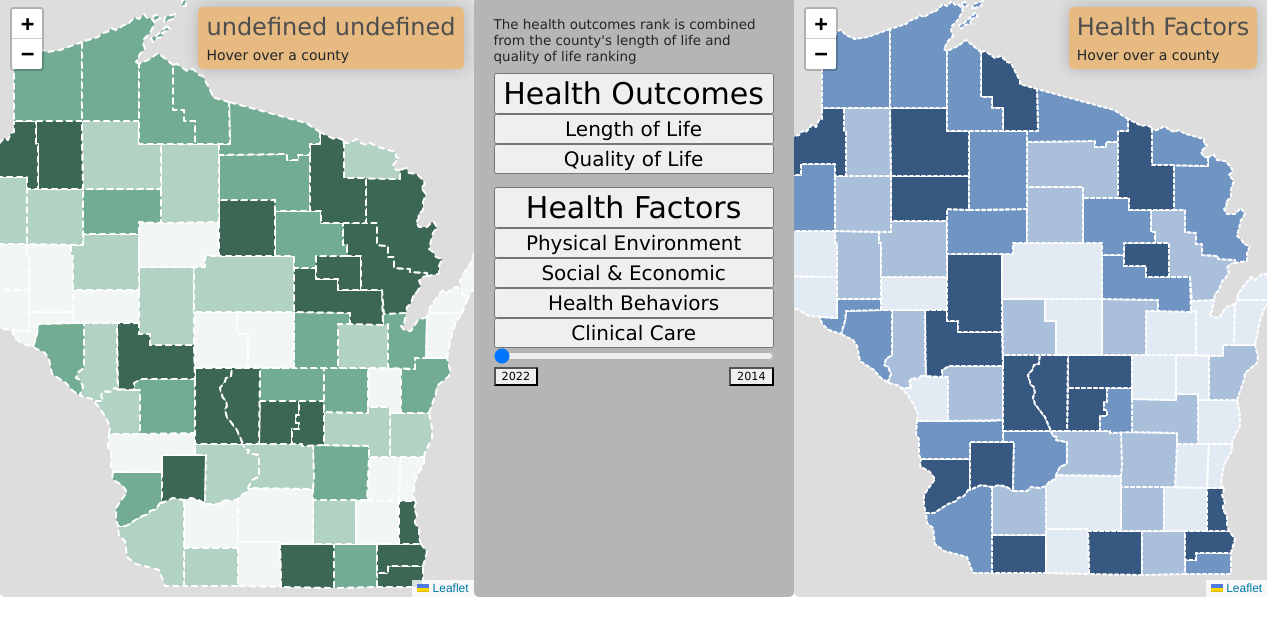
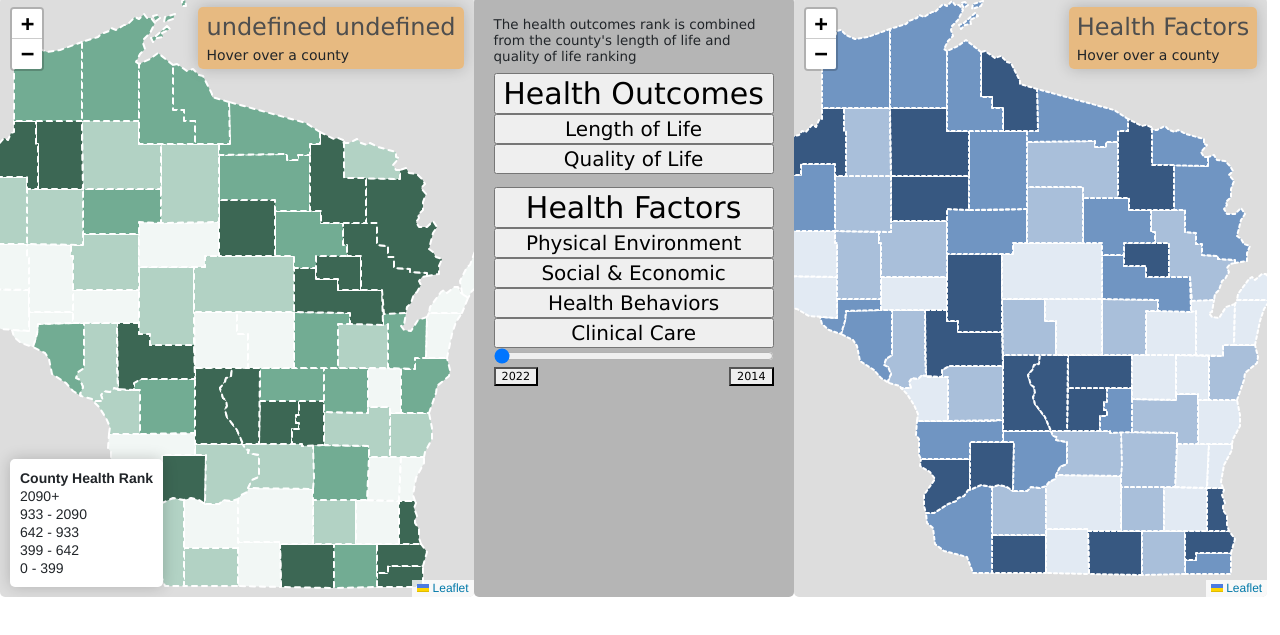
Before and after one commit to nylathursday/778_project, a plain HTML site: page index.html in a window 1280 px wide. Shown: the part 103-738 px from the top of the page. Drawn offline with Linux system fonts and the light colour scheme.

Commit message:
fixed slider, added legend
fixed the problem with the year slider jumping forward on data after pressing a data button. had to add a jquery off and change the click on to jquery.

added a legend and started css style

```diff
--- a/css/style.css
+++ b/css/style.css
@@ -135,3 +135,20 @@ button:hover {
 #health_factors0 {
   font-size: 30px;
 }
+
+.legend {
+  background-color: white;
+  padding: 10px;
+  font-size: 14px;
+  line-height: 18px;
+  border-radius: 5px;
+  box-shadow: 0 0 15px rgba(0,0,0,0.2);
+}
+
+.legend table {
+  width: 100%;
+}
+
+.legend td {
+  padding: 5px;
+}
--- a/js/healthoutcomes.js
+++ b/js/healthoutcomes.js
@@ -5,11 +5,10 @@ Data: County Health Rankings & Roadmap 2014-2022*/
 var map;
 var attributes;
 var currentAttribute;
-//YOURE DOING AMAZING WAYT TO LEARN AND GROW
 
+//thinking through
 var year; //starting by thinking about similar logic to current attributes
-var currentYear
-
+var currentYear;
 var subTitle;
 var currentSubtitle;
 
@@ -161,6 +160,7 @@ function createSequenceControls(attributes){
         var slider = "<input class='range-slider' type='range'></input>";
         document.querySelector("#panel").insertAdjacentHTML('beforeend',slider);
         //set slider attributes
+        console.log(attributes.length)
         document.querySelector(".range-slider").max = attributes.length -1;
         document.querySelector(".range-slider").min = 0;
         document.querySelector(".range-slider").value = 0;
@@ -173,14 +173,18 @@ function createSequenceControls(attributes){
         document.querySelector('#panel').insertAdjacentHTML('beforeend','<button class="step" id="forward">2014</button>');
       }
 
+      $('#reverse').off()
+      $('#forward').off()
+
     var steps = document.querySelectorAll('.step');
     steps.forEach(function(step){
-        step.addEventListener("click", function(){
+        $(step).on("click", function(){
             var index = document.querySelector('.range-slider').value;
 
             if (step.id == 'forward'){
                 index++;
                 index = index > 9 ? 0 : index;
+                console.log(index)
             } else if (step.id == 'reverse'){
                 index--;
 
@@ -210,6 +214,7 @@ function getData(map) {
           createChoropleth(json, attributes);
           createSequenceControls(attributes);
           infoPanel();
+          legend.addTo(map);
         });
     }
     // load default data
@@ -227,3 +232,17 @@ function getData(map) {
   };
 
 document.addEventListener('DOMContentLoaded',createMap)
+
+//add static legend
+var legend = L.control({position: "bottomleft"});
+legend.onAdd = function(map) {
+    var div = L.DomUtil.create("div", "legend");
+    div.innerHTML =
+        '<b>County Health Rank</b><br>' +
+        '<i style="background-color: #b30000"></i>2090+<br>' +
+        '<i style="background-color: #e34a33"></i>933 - 2090<br>' +
+        '<i style="background-color: #fc8d59"></i>642 - 933<br>' +
+        '<i style="background-color: #fdcc8a"></i>399 - 642<br>' +
+        '<i style="background-color: #fef0d9"></i>0 - 399<br>';
+    return div;
+};
```
